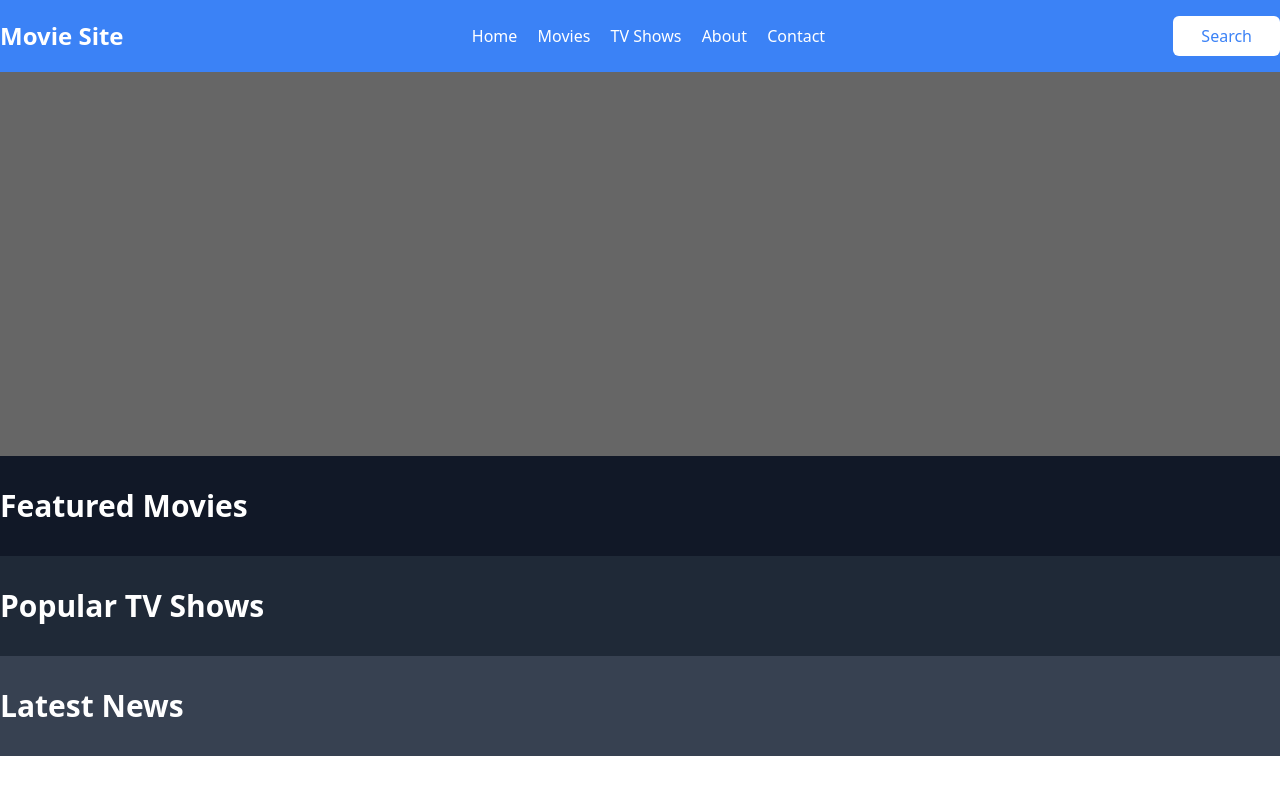
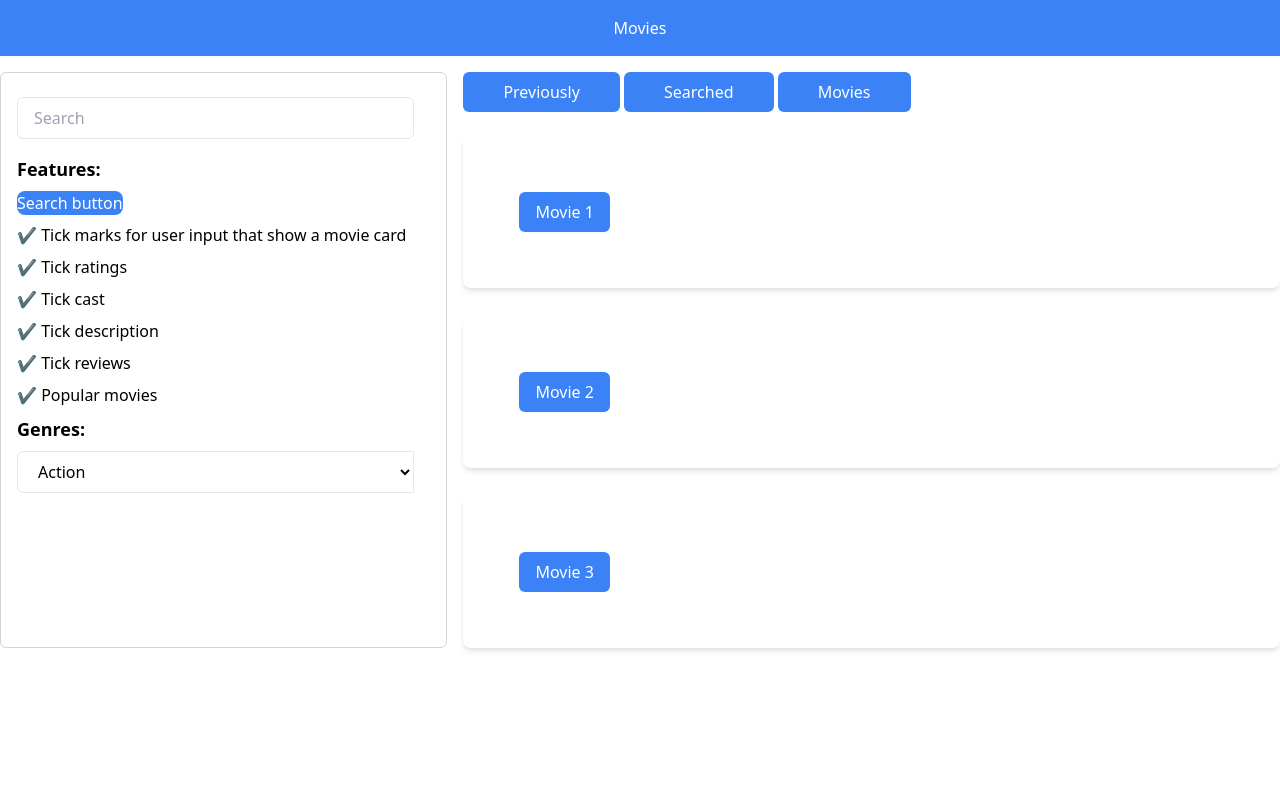
Before and after one commit to jamessahunter/project-1, a plain HTML site: page index.html in a window 1280 px wide. Drawn offline with nearby package versions, Linux system fonts and the light colour scheme.

Commit message:
index.html the movie page and fixed the design

```diff
--- a/index.html
+++ b/index.html
@@ -4,72 +4,140 @@
     <meta charset="UTF-8" />
     <meta name="viewport" content="width=device-width, initial-scale=1.0" />
     <title>Movie Website</title>
-    <link rel="stylesheet" href="build/css/style.css" />
+    <link rel="stylesheet" href="assets/css/style.css" />
+    <link
+      href="https://cdn.jsdelivr.net/npm/tailwindcss@2.2.19/dist/tailwind.min.css"
+      rel="stylesheet"
+    />
   </head>
   <body>
     <!-- Header Section -->
-    <header class="bg-blue-500 py-4">
-      <div class="container mx-auto flex items-center justify-between">
-        <!-- Logo -->
-        <h1 class="text-2xl text-white font-bold">Movie Site</h1>
-
-        <!-- Navigation Menu -->
-        <nav class="space-x-4">
-          <a href="#" class="text-white">Home</a>
-          <a href="#" class="text-white">Movies</a>
-          <a href="#" class="text-white">TV Shows</a>
-          <a href="#" class="text-white">About</a>
-          <a href="#" class="text-white">Contact</a>
+    <header class="bg-blue-500 py-4 sm:w-full sm:mx-auto">
+      <div class="container text-center">
+        <!-- Navigation Menu for Movies -->
+        <nav>
+          <a href="#" class="text-white text-center-important">Movies</a>
         </nav>
-
-        <!-- Search Button -->
-        <button
-          class="bg-white text-blue-500 px-7 py-2 rounded-md hover:bg-blue-100"
-        >
-          Search
-        </button>
       </div>
     </header>
 
-    <!-- Hero Section -->
-    <section class="bg-cover bg-center h-64 md:h-96 bg-cool-image relative">
-      <!-- Overlay to enhance text visibility -->
-      <div class="absolute inset-0 bg-black opacity-60"></div>
-
-      <div class="container mx-auto h-full flex items-center">
-        <div class="text-white text-center">
-          <h2 class="text-2xl md:text-4xl font-bold">
-            Discover the Best Movies
-          </h2>
-          <p class="text-lg md:text-xl mt-4">Stream and Enjoy</p>
+    <!-- Search Box and Previously Searched Movies -->
+    <div class="container mx-auto flex flex-col sm:flex-row mt-4">
+      <div class="border border-gray-300 rounded-md p-4 mb-4 sm:mb-0">
+        <!-- Search Box and Options (Left Column) -->
+        <div class="flex-1 pr-4">
+          <!-- Search Box -->
+          <div class="mb-4">
+            <input
+              id="search"
+              type="text"
+              class="block w-full bg-white border rounded-md px-4 py-2 mt-2"
+              placeholder="Search"
+            />
+          </div>
+          <!-- Features List -->
+          <p class="text-lg font-semibold mb-2">Features:</p>
+          <ul>
+            <li class="flex items-center mb-2">
+              <button
+                class="mr-2 bg-blue-500 rounded-lg hover:bg-blue-700 text-white"
+              >
+                Search button
+              </button>
+            </li>
+            <li class="flex items-center mb-2">
+              <span class="mr-2"
+                >✔ Tick marks for user input that show a movie card</span
+              >
+            </li>
+            <li class="flex items-center mb-2">
+              <span class="mr-2">✔ Tick ratings</span>
+            </li>
+            <li class="flex items-center mb-2">
+              <span class="mr-2">✔ Tick cast</span>
+            </li>
+            <li class="flex items-center mb-2">
+              <span class="mr-2">✔ Tick description</span>
+            </li>
+            <li class="flex items-center mb-2">
+              <span class="mr-2">✔ Tick reviews</span>
+            </li>
+            <li class="flex items-center mb-2">
+              <span class="mr-2">✔ Popular movies</span>
+            </li>
+          </ul>
+          <!-- Dropdown for Genres -->
+          <label class="text-lg font-semibold" for="genres">Genres:</label>
+          <select
+            id="genres"
+            class="block w-full bg-white border rounded-l-md px-4 py-2 mt-2"
+          >
+            <option value="action">Action</option>
+            <option value="comedy">Comedy</option>
+            <option value="drama">Drama</option>
+          </select>
+        </div>
+        <!-- Move "Movies" buttons to the bottom -->
+        <div class="mt-4 sm:hidden">
+          <button class="bg-blue-500 text-white w-full py-2 rounded-md mb-2">
+            Previously
+          </button>
+          <button class="bg-blue-500 text-white w-full py-2 rounded-md mb-2">
+            Searched
+          </button>
+          <button class="bg-blue-500 text-white w-full py-2 rounded-md">
+            Movies
+          </button>
         </div>
       </div>
-    </section>
-
-    <!-- Featured Movies Section -->
-    <section class="bg-gray-900 text-white py-8">
-      <div class="container mx-auto">
-        <h2 class="text-3xl font-semibold">Featured Movies</h2>
-        <!-- Add featured movie cards here -->
+      <!-- Search Box and Options (Right Column) -->
+      <div class="flex-1 pl-4">
+        <!-- "Movies" buttons for larger screens -->
+        <div class="hidden sm:block">
+          <button
+            class="bg-blue-500 text-white px-10 py-2 rounded-md movie-button mb-2"
+          >
+            Previously
+          </button>
+          <button
+            class="bg-blue-500 text-white px-10 py-2 rounded-md movie-button mb-2"
+          >
+            Searched
+          </button>
+          <button
+            class="bg-blue-500 text-white px-10 py-2 rounded-md movie-button mb-2"
+          >
+            Movies
+          </button>
+        </div>
+        <div class="grid grid-cols-1 gap-7 mt-4">
+          <!-- Movie 1 Box (large) -->
+          <div class="bg-white rounded-lg p-14 shadow-md movie-box">
+            <button
+              class="bg-blue-500 text-white px-4 py-2 rounded-md movie-button large"
+            >
+              Movie 1
+            </button>
+          </div>
+          <!-- Movie 2 Box (vertical) -->
+          <div class="bg-white rounded-lg p-14 shadow-md movie-box">
+            <button
+              class="bg-blue-500 text-white px-4 py-2 rounded-md movie-button vertical"
+            >
+              Movie 2
+            </button>
+          </div>
+          <!-- Movie 3 Box (horizontal) -->
+          <div class="bg-white rounded-lg p-14 shadow-md movie-box">
+            <button
+              class="bg-blue-500 text-white px-4 py-2 rounded-md movie-button"
+            >
+              Movie 3
+            </button>
+          </div>
+        </div>
       </div>
-    </section>
-
-    <!-- Popular TV Shows Section -->
-    <section class="bg-gray-800 text-white py-8">
-      <div class="container mx-auto">
-        <h2 class="text-3xl font-semibold">Popular TV Shows</h2>
-        <!-- Add popular TV show cards here -->
-      </div>
-    </section>
-
-    <!-- Latest News Section -->
-    <section class="bg-gray-700 text-white py-8">
-      <div class="container mx-auto">
-        <h2 class="text-3xl font-semibold">Latest News</h2>
-        <!-- Add news articles or updates here -->
-      </div>
-    </section>
-
-    <!-- Content of your website goes here -->
+    </div>
+    <!-- The rest of your website content goes here -->
   </body>
 </html>
--- a/tailwind.config.js
+++ b/tailwind.config.js
@@ -1,8 +1,10 @@
-/** @type {import('tailwindcss').Config} */
+/** @type {import('tailwinds').Config} */
 module.exports = {
   content: ["*.html"],
   theme: {
-    extend: {},
+    extend: {
+      textAlign: ["responsive", "hover", "focus", "group-hover", "important"], // Add 'important'
+    },
   },
   plugins: [],
 };
```
Also changed, not shown: build/css/style.css.
